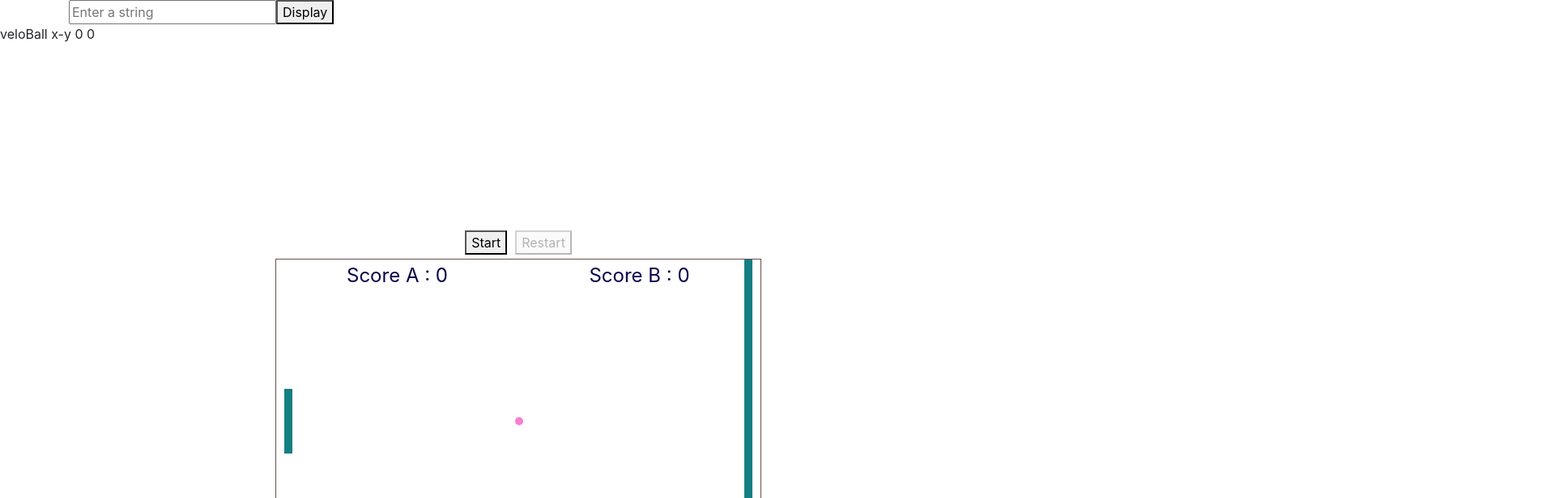
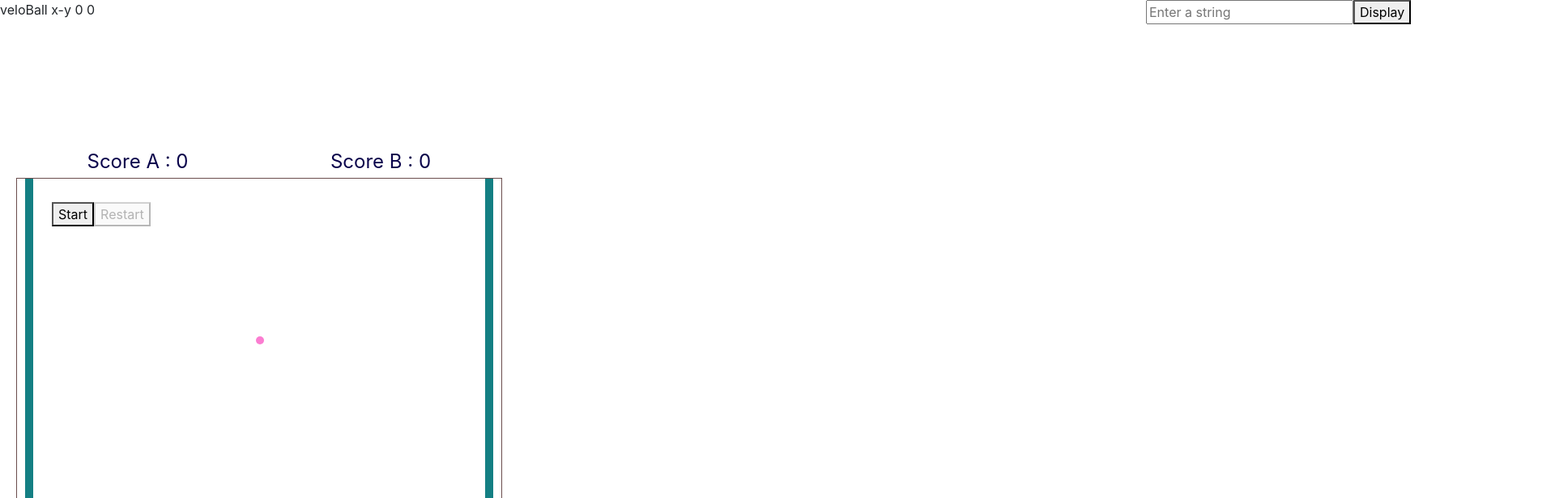
Before and after one commit to tamigore/ft_transcendence, a Vue app in the folder frontend/: page / in a window 1280 px wide. Shown: the top 616 px of the page at 81% size, 1920 px wide, since content can reach past the window. Built offline with nearby package versions, Linux system fonts and the light colour scheme.

Commit message:
chat et pong best

```diff
--- a/frontend/src/components/MessagesDisplay.vue
+++ b/frontend/src/components/MessagesDisplay.vue
@@ -22,6 +22,8 @@ data() {
 },
 methods: {
 	displayString(): void {
+    if (this.inputString == '' )
+    this.messageStack.push('Please enter a string')
     if (this.inputString != '' )
 	this.messageStack.push(this.inputString);
 	this.inputString = '';
@@ -34,14 +36,20 @@ methods: {
 
 <style >
 .container {
-  text-align: left;
+  position: absolute; /* Set the container to absolute position */
+  top: 0; /* Position the container at the top of its parent */
+  left: 1400px;
+  display: flex;
 }
 
 .messageStack {
   display: flex;
+  position: absolute;
   flex-direction: column;
-  max-height: 120px; /* Set a maximum height for the message stack */
+  max-height: 800px; /* Set a maximum height for the message stack */
+  width: 380px;
   overflow-y: auto; /* Enable vertical scrolling if the content exceeds the maximum height */
+  top: 30px;
 }
 
 .message {
--- a/frontend/src/components/PongGame.vue
+++ b/frontend/src/components/PongGame.vue
@@ -1,16 +1,18 @@
 <template>
 <p>{{ "veloBall x-y " + veloBallX + " " + veloBallY }}</p>
+
+<div class="game-container">
   <div class="button-container">
       <button @click="startMatch" :disabled="gameIsRunning">Start</button>
       <button @click="restartMatch" :disabled="!gameIsRunning">Restart</button>
     </div>
-<div class="game-container">
 <div class="pong-container">
-  <div class="pong">
   <div class="scores">
       <div class="scorePlayer">{{ "Score A : " + scoreA }}</div>
       <div class="scorePlayer">{{ "Score B : " + scoreB }}</div>
     </div>
+  <div class="pong">
+
 
     <div class="paddle" :style="leftPaddleStyle"></div>
     <div class="paddle" :style="rightPaddleStyle"></div>
@@ -41,7 +43,7 @@ const leftPlayerKeyDown = 's';
 
 //LEFT PADDLE PARAMETERS
 const leftPaddleWidth = ref(10);
-const leftPaddleHeight = ref(80);
+const leftPaddleHeight = ref(400);
 
 const leftPaddleY = ref(gameContainerHeight/2 - leftPaddleHeight.value/2);
 const leftPaddleSpeed = ref(12);
@@ -70,7 +72,7 @@ const ballStartSpeedY = 2;
 const veloBallX = ref(0);
 const veloBallY = ref(0);
 
-const ballMaxSpeedX = 12;
+const ballMaxSpeedX = 20;
 const ballMaxSpeedY = 10;
 
 
@@ -316,31 +318,40 @@ return {
 <style>
 
 .game-container {
-  position: flex; /* Set the container to absolute position */
-  top: 0; /* Position the container at the top of its parent */
+  position: absolute;
+  top: 0;
+  left: 0;
   right: 0;
+  bottom: 0;
   display: flex;
-  background-color: #000;
+  align-items: center;
+  justify-content: center;
+
 }
 
 .button-container {
-  position: absolute; /* Set the container to absolute position */
-top: 0; /* Position the container at the top of its parent */
-left: 0;
-display: flex;
-align-items: center;
-justify-content: center;
+  position: absolute;
+  top: 0;
+  left: 5%;
   margin-top: 250px;
-height: 100px; /* Set a fixed height for the pong container */
+  height: 100px;
   width: 100%;
-
 }
 
-
-  .button-container button {
-    margin: 0 5px;
+.pong-container {
+  position: absolute;
+  top: 50%;
+  left: 25%;
+  transform: translate(-50%, -50%);
 }
 
+.pong {
+  position: relative;
+  width: 600px;
+  height: 400px;
+  border: 1px solid #6b4d4d;
+  overflow: hidden;
+}
 
 .scores {
   display: flex;
@@ -354,26 +365,6 @@ text-align: center;
 
 .scorePlayer {
   flex: 1;
-}
-
-.pong-container {
-position: absolute; /* Set the container to absolute position */
-top: 0; /* Position the container at the top of its parent */
-left: 0;
-display: flex;
-align-items: center;
-justify-content: center;
-margin-top: 320px;
-height: 400px; /* Set a fixed height for the pong container */
-width: 100%;
-}
-
-.pong {
-position: relative;
-width: 600px;
-height: 400px;
-border: 1px solid #6b4d4d;
-overflow: hidden;
 }
 
 .paddle {
@@ -392,4 +383,5 @@ border-radius: 50%;
 }
 
 
+
 </style>
```
Lines whose indentation alone changed are shown as unchanged.
